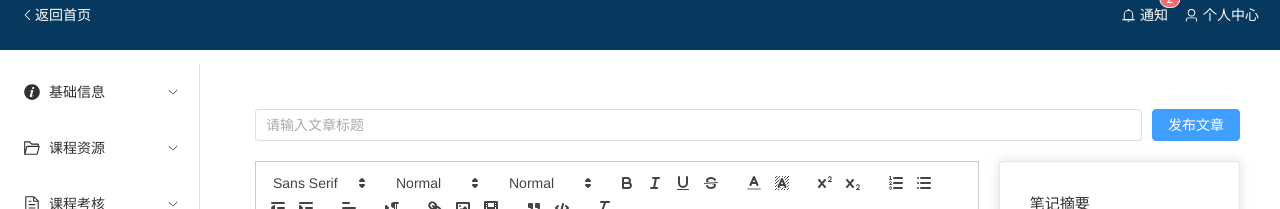
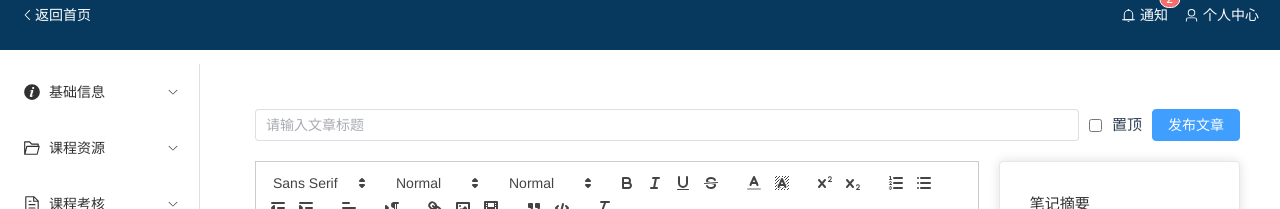
Before and after one commit to noau/icpr, a Vue app in the folder frontend/: page /stu-end/course/discussion/create-post in a window 1280 px wide. Shown: the top 209 px of the page. Built offline with nearby package versions, Linux system fonts and the light colour scheme.

Commit message:
fix notification

```diff
--- a/frontend/src/views/stu_end/course/discussion/discussion_create/index.vue
+++ b/frontend/src/views/stu_end/course/discussion/discussion_create/index.vue
@@ -4,6 +4,7 @@
     <div class="title-and-button">
       <!-- 标题输入组件 -->
       <TitleInput v-model="title" class="title-input" />
+      <input v-model="top" type="checkbox" > 置顶
       <!-- 发布按钮 -->
       <SubmitButton @submit="submitPost" class="submit-button" />
     </div>
@@ -36,6 +37,7 @@ const title = ref('');
 const content = ref('');
 const summary = ref('');
 const tags = ref('');
+const top=ref(false)
 const visibility = ref('全部可见');
 const isAnonymous = ref(false);
 import { useRouter } from 'vue-router'; // 使用路由进行跳转
@@ -54,6 +56,7 @@ const submitPost = () => {
     authorId: localStorage.getItem('id'),
     title: title.value,
     content: content.value,
+    top: top.value,
     tag: tags.value,
   }
   getthread(obj).then(res => {
```
